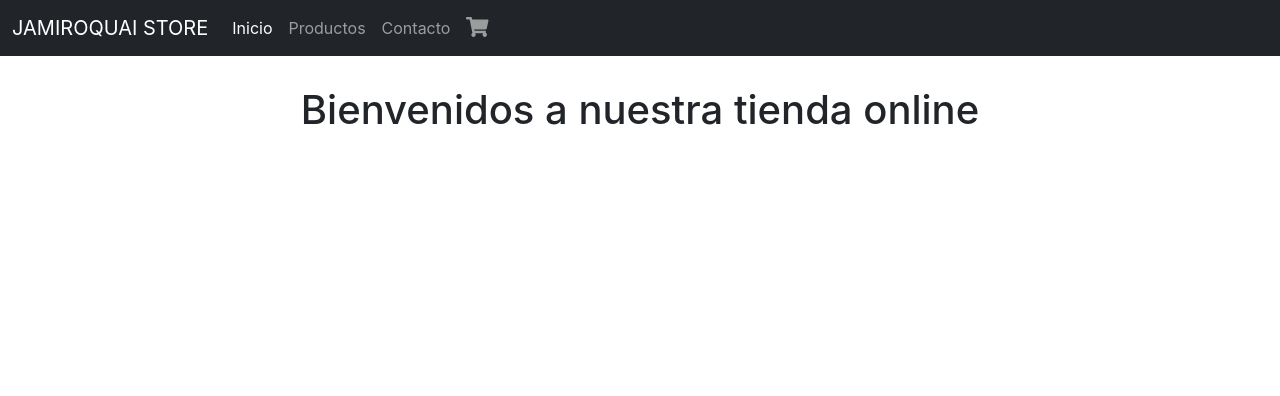
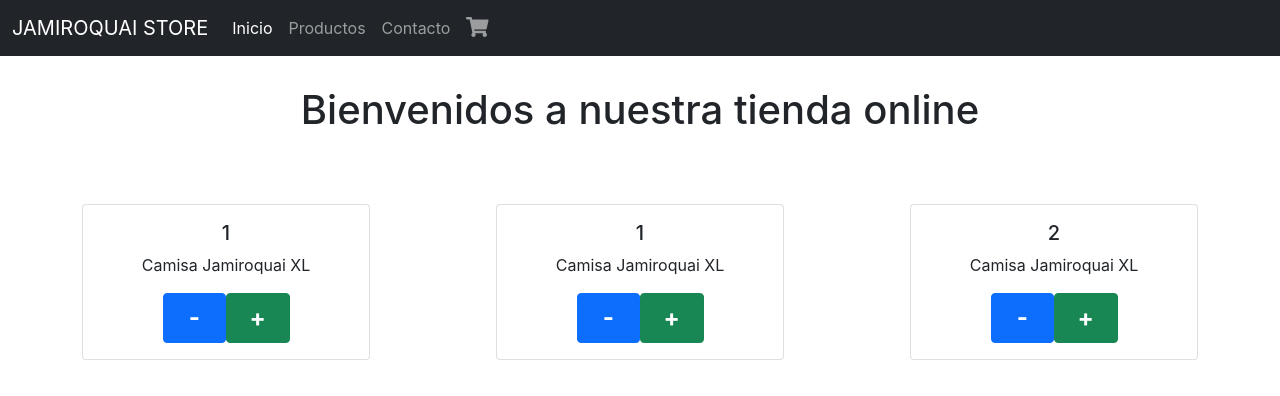
Before and after one commit to leandroberne/react-afa-app, a React (Create React App) app: page / in a window 1280 px wide. Shown: the top 396 px of the page. Built offline with nearby package versions, Linux system fonts and the light colour scheme.

Commit message:
Entrega clase 5

```diff
--- a/public/index.html
+++ b/public/index.html
@@ -17,7 +17,7 @@
       integrity="sha384-KyZXEAg3QhqLMpG8r+8fhAXLRk2vvoC2f3B09zVXn8CA5QIVfZOJ3BCsw2P0p/We"
       crossorigin="anonymous"
     />
-    <title>Entrega clase 4</title>
+    <title>Jamiroquai Store (Entrega 5)</title>
   </head>
   <body>
     <noscript>You need to enable JavaScript to run this app.</noscript>
@@ -28,15 +28,5 @@
       integrity="sha384-U1DAWAznBHeqEIlVSCgzq+c9gqGAJn5c/t99JyeKa9xxaYpSvHU5awsuZVVFIhvj"
       crossorigin="anonymous"
     ></script>
-    <script
-      src="https://cdn.jsdelivr.net/npm/@popperjs/core@2.9.3/dist/umd/popper.min.js"
-      integrity="sha384-eMNCOe7tC1doHpGoWe/6oMVemdAVTMs2xqW4mwXrXsW0L84Iytr2wi5v2QjrP/xp"
-      crossorigin="anonymous"
-    ></script>
-    <script
-      src="https://cdn.jsdelivr.net/npm/bootstrap@5.1.0/dist/js/bootstrap.min.js"
-      integrity="sha384-cn7l7gDp0eyniUwwAZgrzD06kc/tftFf19TOAs2zVinnD/C7E91j9yyk5//jjpt/"
-      crossorigin="anonymous"
-    ></script>
   </body>
 </html>
--- a/src/App.js
+++ b/src/App.js
@@ -3,8 +3,7 @@
 import NavBar from './components/NavBar/NavBar';
 import ItemListContainer from './components/ItemListContainer/ItemListContainer';
 
-class App extends React.Component {
-  render() {
+const App = () => {
   return (
     <div className="App">
       <NavBar />
@@ -12,6 +11,5 @@
     </div>
   );
 }
-}
 
 export default App;
--- /dev/null
+++ b/src/components/ItemCount/ItemCount.css
@@ -0,0 +1,3 @@
+.card {
+    width: 18rem;
+}
--- /dev/null
+++ b/src/components/ItemCount/ItemCount.js
@@ -0,0 +1,32 @@
+import React, { useState } from 'react';
+import './ItemCount.css';
+
+const ItemCount = ({ stock, initial = 1 }) => {
+
+    const [number, setNumber] = useState(initial);
+
+    const onAdd = () => {
+        if (number < stock) {
+            setNumber(number + 1);
+        }
+    }
+
+    const onRemove = () => {
+        if (number > initial) {
+            setNumber(number - 1);
+        }
+    }
+
+    return (
+        <div className="card">
+            <div className="card-body">
+                <h5 className="card-title">{number}</h5>
+                <p className="card-text">Camisa Jamiroquai XL</p>
+                <a href="/#" className="btn btn-primary" onClick={onRemove}>-</a>
+                <a href="/#" className="btn btn-success" onClick={onAdd}>+</a>
+            </div>
+        </div>
+    )
+}
+
+export default ItemCount;
--- a/src/components/ItemListContainer/ItemListContainer.css
+++ b/src/components/ItemListContainer/ItemListContainer.css
@@ -1,3 +1,15 @@
 h1 {
   margin-top: 30px;
+  margin-bottom: 70px;
 }
+
+.container {
+  display: flex;
+  justify-content: space-between;
+}
+
+.card a {
+  font-size: 3vh;
+  font-weight: bold;
+  width: 25%;
+}
--- a/src/components/ItemListContainer/ItemListContainer.js
+++ b/src/components/ItemListContainer/ItemListContainer.js
@@ -1,14 +1,18 @@
 import React from 'react';
 import './ItemListContainer.css';
+import ItemCount from '../ItemCount/ItemCount';
 
-const ItemListContainer = ({greeting}) => {
+const ItemListContainer = ({ greeting }) => {
     return (
         <div>
+            <h1>{greeting}</h1>
             <div className="container">
-                <h1>{greeting}</h1>
+                <ItemCount stock={5} />
+                <ItemCount stock={10} initial={1} />
+                <ItemCount stock={20} initial={2} />
             </div>
         </div>
-    )
+    );
 }
 
 export default ItemListContainer;
```
Lines whose indentation alone changed are shown as unchanged.
